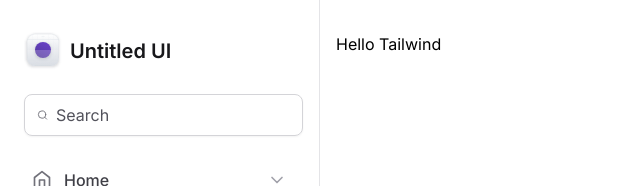
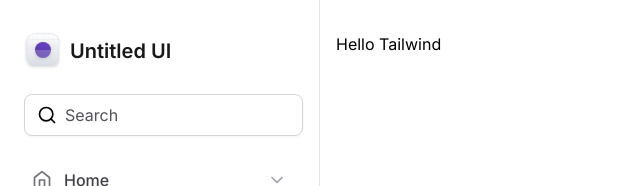
Before and after one commit to mgckaled/ignite-mastering_tailwind, a Next.js app: page / in a window 1280 px wide. Shown: the top 186 px of the page, without its empty margins (0-640 px from the left). Built offline with nearby package versions, Linux system fonts and the light colour scheme.

Commit message:
feat: create Input component with composition pattern

```diff
--- /dev/null
+++ b/src/components/Input.tsx
@@ -0,0 +1,29 @@
+import { ComponentProps } from 'react'
+
+type InputPrefixProps = ComponentProps<'div'>
+
+export function Prefix(props: InputPrefixProps) {
+  return <div {...props} />
+}
+
+type InputControlProps = ComponentProps<'input'>
+
+export function Control(props: InputControlProps) {
+  return (
+    <input
+      className="flex-1 border-0 bg-transparent p-0 text-zinc-900 placeholder-zinc-600"
+      {...props}
+    />
+  )
+}
+
+type InputRootProps = ComponentProps<'div'>
+
+export function Root(props: InputRootProps) {
+  return (
+    <div
+      className="mx-1 flex w-full items-center gap-2 rounded-lg border border-zinc-300 px-3 py-2 shadow-sm"
+      {...props}
+    />
+  )
+}
--- a/src/components/Sidebar/index.tsx
+++ b/src/components/Sidebar/index.tsx
@@ -1,3 +1,5 @@
+import * as Input from '@/components/Input'
+
 import { Logo } from '@/components/Sidebar/Logo'
 import {
   BarChart,
@@ -19,13 +21,12 @@
     <aside className="flex flex-col gap-6 border-r border-zinc-200 px-5 py-8">
       <Logo />
 
-      <div className="mx-1 flex w-full items-center gap-2 rounded-lg border border-zinc-300 px-3 py-2 shadow-sm">
-        <Search className="h-5 w-5 text-zinc-500" />
-        <input
-          className="flex-1 border-0 bg-transparent p-0 text-zinc-900 placeholder-zinc-600"
-          placeholder="Search"
-        />
-      </div>
+      <Input.Root>
+        <Input.Prefix>
+          <Search className="h-5 w-5 to-zinc-500" />
+        </Input.Prefix>
+        <Input.Control placeholder="Search" />
+      </Input.Root>
 
       <nav className="space-y-0.5">
         <NavItem title="Home" icon={Home} />
```
